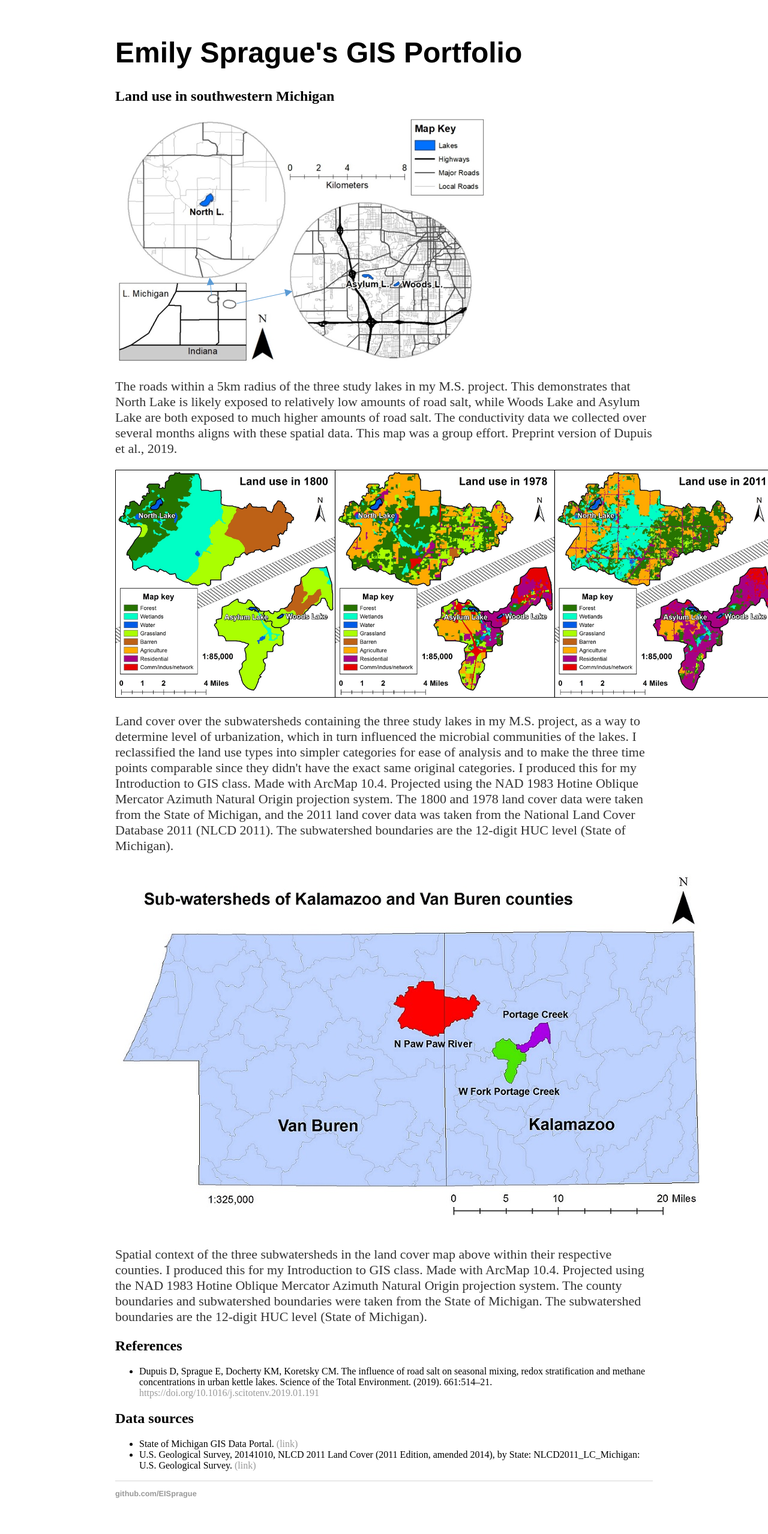
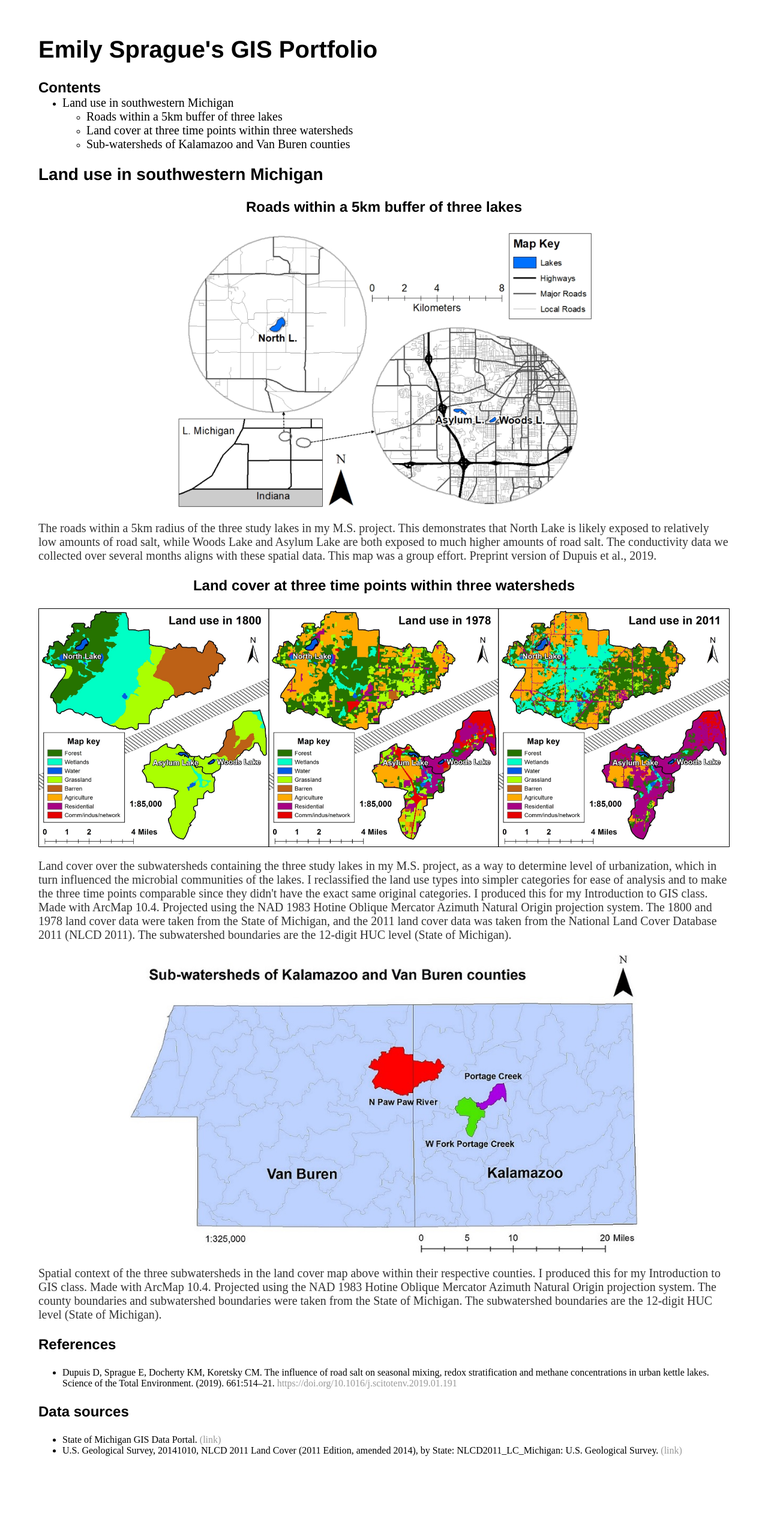
Before and after one commit to EISprague/EISprague.github.io, a Jekyll site: the page index.html, which Jekyll copies as it is, in a window 1280 px wide. Shown: the whole page at 60% size. Built offline with Jekyll 4.4.1, drawn with Linux system fonts in a browser that asks for light colours; after the commit the page ends 2487 px from its top, so only the background shows below that.

Commit message:
Formatting, within page links

```diff
--- a/_layouts/default.html
+++ b/_layouts/default.html
@@ -3,7 +3,7 @@
 		<head>
 			<title>{{ page.title }}</title>
 			<!-- link to main stylesheet -->
-			<link rel="stylesheet" type="text/css" href="/css/main.css">
+			<link rel="stylesheet" type="text/css" href="./css/main.css">
 		</head>
 		<body>
 			<nav>
--- a/css/main.css
+++ b/css/main.css
@@ -1,6 +1,40 @@
 body {
     margin: 60px auto;
-    width: 70%;
+    width: 90%;
+}
+h1 {
+    font-size: 40px;
+    font-family:'Helvetica', 'Arial', 'Sans-Serif';
+}
+h2 {
+    font-size: 28px;
+    font-family: 'Helvetica', 'Arial', 'Sans-Serif';
+}
+h3 {
+    font-size: 24px;
+    font-family: 'Helvetica', 'Arial', 'Sans-Serif';
+}
+.within-page-links h3 {
+    margin-bottom: 0;
+}
+.within-page-links ul {
+    margin-top: 0;
+}
+.map-w-caption h3 {
+    text-align: center;
+}
+p {
+    font-size: 20px;
+    color: #333;
+}
+img {
+    display: block;
+    margin-left: auto;
+    margin-right: auto;
+}
+.map-w-caption {
+    height: auto;
+    max-height: 90%;
 }
 nav ul, footer ul {
     font-family:'Helvetica', 'Arial', 'Sans-Serif';
@@ -18,25 +52,20 @@ a {
 }
 a:hover {
     text-decoration: underline;
+    font-weight: bold;
 }
-h1 {
-    font-size: 3em;
-    font-family:'Helvetica', 'Arial', 'Sans-Serif';
-}
-p {
-    font-size: 22px;
-    color: #333;
+.within-page-links a {
+    color: black;
+    font-size: 20px;
 }
 footer {
     border-top: 1px solid #d5d5d5;
     font-size: .8em;
 }
-
 ul.posts {
     margin: 20px auto 40px;
     font-size: 1.5em;
 }
-
 ul.posts li {
     list-style: none;
 }
--- a/index.html
+++ b/index.html
@@ -1,31 +1,50 @@
----
-layout: default
-title: Emily Sprague's Portfolio
----
-<div class="blurb">
-	<h1>Emily Sprague's GIS Portfolio</h1>
+<!DOCTYPE html>
+<html>
+<head>
+	<!--layout: default
+	title: Emily Sprague's Portfolio-->
+	<title>Emily Sprague's Portfolio</title>
+	<!-- link to main stylesheet -->
+	<link rel="stylesheet" type="text/css" href="./css/main.css">
+</head>
+<div>
+	<h1 class="page-title">Emily Sprague's GIS Portfolio</h1>
 	</div>
-<h2>Land use in southwestern Michigan</h2>
-<div class="map with caption">
-	<img src="./maps/Road boundaries.png" alt="Roads 5km buffer" width=618>
-	<p>The roads within a 5km radius of the three study lakes in my M.S. project. This demonstrates that North Lake is likely exposed to relatively low amounts of road salt, while Woods Lake and Asylum Lake are both exposed to much higher amounts of road salt. The conductivity data we collected over several months aligns with these spatial data. This map was a group effort. Preprint version of Dupuis et al., 2019.</p>
+<div class="within-page-links">
+	<h3>Contents</h3>
+	<ul>
+		<li><a href="#southwesternMI">Land use in southwestern Michigan</a></li>
+		<ul>
+			<li><a href="#5kmbuffer">Roads within a 5km buffer of three lakes</a></li>
+			<li><a href="#Landtimeseries">Land cover at three time points within three watersheds</a></li>
+			<li><a href="#2counties">Sub-watersheds of Kalamazoo and Van Buren counties</a></li>
+		</ul>
+	</ul>
+</div>
+<h2 id="southwesternMI">Land use in southwestern Michigan</h2>
+<div id="5kmbuffer" class="map-w-caption">
+	<h3>Roads within a 5km buffer of three lakes</h3>
+	<img class="map" src="./maps/Road boundaries.png" alt="Roads 5km buffer" width=700px>
+	<p class="map-caption">The roads within a 5km radius of the three study lakes in my M.S. project. This demonstrates that North Lake is likely exposed to relatively low amounts of road salt, while Woods Lake and Asylum Lake are both exposed to much higher amounts of road salt. The conductivity data we collected over several months aligns with these spatial data. This map was a group effort. Preprint version of Dupuis et al., 2019.</p>
 	</div>
-<div class="map with caption">
-	<img src="./maps/Land use 3 time points.png" alt="Land cover watershed map" width=1100>
-	<p>Land cover over the subwatersheds containing the three study lakes in my M.S. project, as a way to determine level of urbanization, which in turn influenced the microbial communities of the lakes. I reclassified the land use types into simpler categories for ease of analysis and to make the three time points comparable since they didn't have the exact same original categories. I produced this for my Introduction to GIS class. Made with ArcMap 10.4. Projected using the NAD 1983 Hotine Oblique Mercator Azimuth Natural Origin projection system. The 1800 and 1978 land cover data were taken from the State of Michigan, and the 2011 land cover data was taken from the National Land Cover Database 2011 (NLCD 2011). The subwatershed boundaries are the 12-digit HUC level (State of Michigan).</p>
+<div id="Landtimeseries" class="map-w-caption">
+	<h3>Land cover at three time points within three watersheds</h3>
+	<img class="map" src="./maps/Land use 3 time points.png" alt="Land cover watershed map" width=100%>
+	<p class="map-caption">Land cover over the subwatersheds containing the three study lakes in my M.S. project, as a way to determine level of urbanization, which in turn influenced the microbial communities of the lakes. I reclassified the land use types into simpler categories for ease of analysis and to make the three time points comparable since they didn't have the exact same original categories. I produced this for my Introduction to GIS class. Made with ArcMap 10.4. Projected using the NAD 1983 Hotine Oblique Mercator Azimuth Natural Origin projection system. The 1800 and 1978 land cover data were taken from the State of Michigan, and the 2011 land cover data was taken from the National Land Cover Database 2011 (NLCD 2011). The subwatershed boundaries are the 12-digit HUC level (State of Michigan).</p>
 </div>
-<div class="map with caption">
-	<img src="./maps/Both counties.jpg" alt="Watersheds in counties" width=1000>
-	<p>Spatial context of the three subwatersheds in the land cover map above within their respective counties. I produced this for my Introduction to GIS class. Made with ArcMap 10.4. Projected using the NAD 1983 Hotine Oblique Mercator Azimuth Natural Origin projection system. The county boundaries and subwatershed boundaries were taken from the State of Michigan. The subwatershed boundaries are the 12-digit HUC level (State of Michigan).</p>
+<div id="2counties" class="map-w-caption">
+	<img class="map" src="./maps/Both counties.jpg" alt="Watersheds in counties" width=850px>
+	<p class="map-caption">Spatial context of the three subwatersheds in the land cover map above within their respective counties. I produced this for my Introduction to GIS class. Made with ArcMap 10.4. Projected using the NAD 1983 Hotine Oblique Mercator Azimuth Natural Origin projection system. The county boundaries and subwatershed boundaries were taken from the State of Michigan. The subwatershed boundaries are the 12-digit HUC level (State of Michigan).</p>
 </div>
 <div class="references">
-	<h2>References</h2>
+	<h3>References</h3>
 	<ul>
 		<li>Dupuis D, Sprague E, Docherty KM, Koretsky CM. The influence of road salt on seasonal mixing, redox stratification and methane concentrations in urban kettle lakes. Science of the Total Environment. (2019). 661:514–21. <a href="https://doi.org/10.1016/j.scitotenv.2019.01.191">https://doi.org/10.1016/j.scitotenv.2019.01.191</a></li>
 		</ul>
-	<h2>Data sources</h2>
+	<h3>Data sources</h3>
 	<ul>
 		<li>State of Michigan GIS Data Portal. <a href="http://gis-michigan.opendata.arcgis.com/">(link)</a></li>
 		<li>U.S. Geological Survey, 20141010, NLCD 2011 Land Cover (2011 Edition, amended 2014), by State: NLCD2011_LC_Michigan: U.S. Geological Survey. <a href="https://www.sciencebase.gov/catalog/item/5a1c31b0e4b09fc93dd638c0">(link)</a></li>
 	</ul>
 </div>
+</html>
```
Also changed, not shown: maps/Both counties.jpg, maps/Road boundaries.png.
